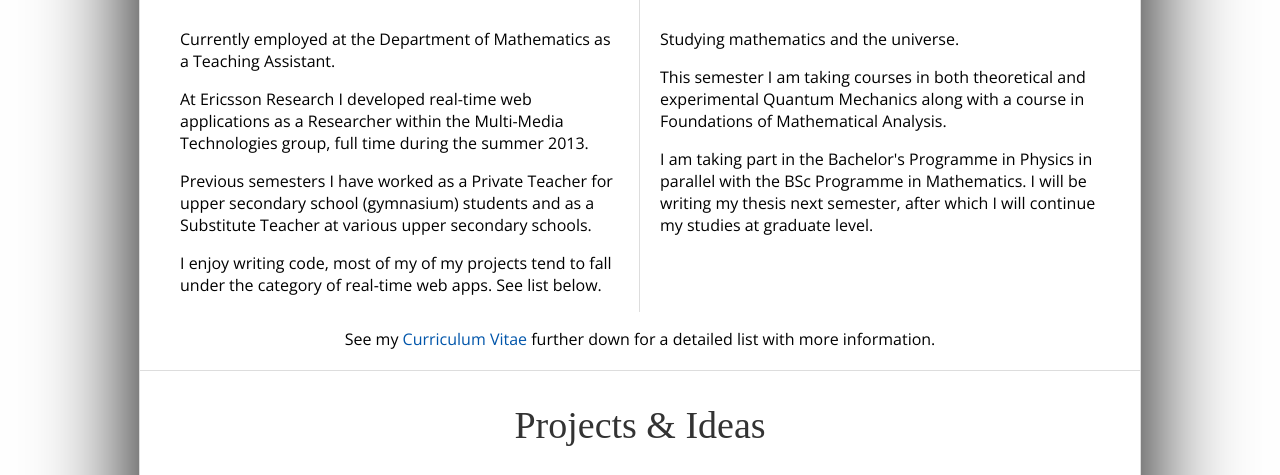
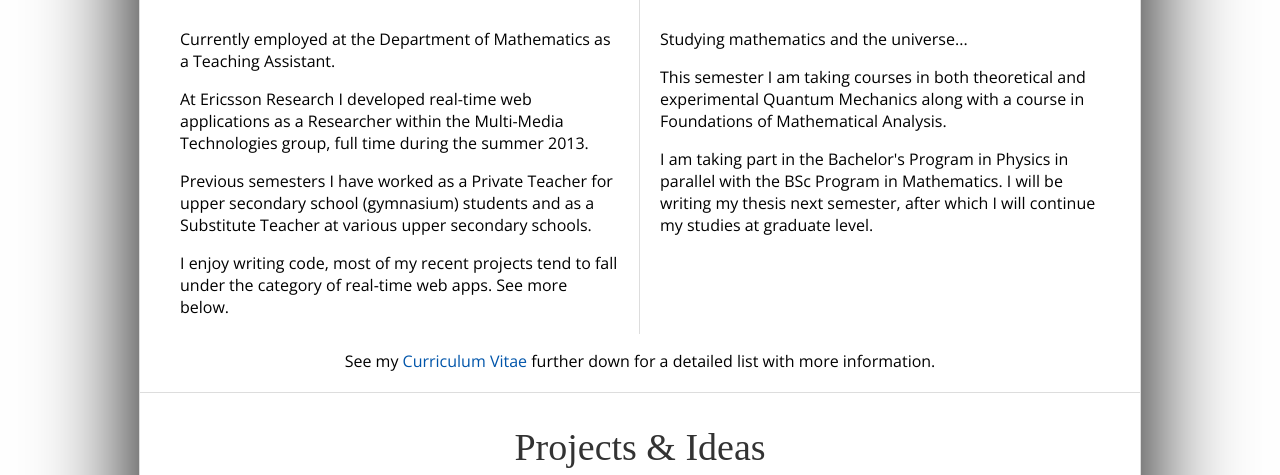
Before and after one commit to ViktorQvarfordt/viktorqvarfordt.github.io, a plain HTML site: page index.html in a window 1280 px wide. Shown: the part 302-777 px from the top of the page. Drawn offline with nearby package versions, Linux system fonts and the light colour scheme; a web font is replaced by a local one.

Commit message:
Small fixes.

```diff
--- a/index.html
+++ b/index.html
@@ -56,8 +56,8 @@
 			</p>
 
 			<p>
-				I enjoy writing code, most of my of my projects tend to fall under the category of real-time web apps.
-				See list below.
+				I enjoy writing code, most of my recent projects tend to fall under the category of real-time web apps.
+				See more below.
 			</p>
 
 		</div>
@@ -67,7 +67,7 @@
 			<h2>Education</h2>
 
 			<p>
-				Studying mathematics and the universe.
+				Studying mathematics and the <span title=":)">universe...</span>
 			</p>
 
 			<p>
@@ -76,8 +76,8 @@
 			</p>
 
 			<p>
-				I am taking part in the Bachelor's Programme in Physics
-				in parallel with the BSc Programme in Mathematics.
+				I am taking part in the Bachelor's Program in Physics
+				in parallel with the BSc Program in Mathematics.
 				I will be writing my thesis next semester, after which I will continue my studies at graduate level.
 			</p>
 
```
Also changed, not shown: 4 other files.
